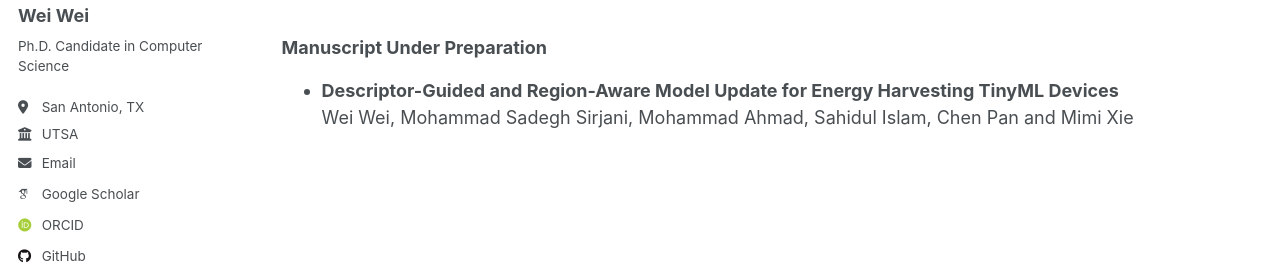
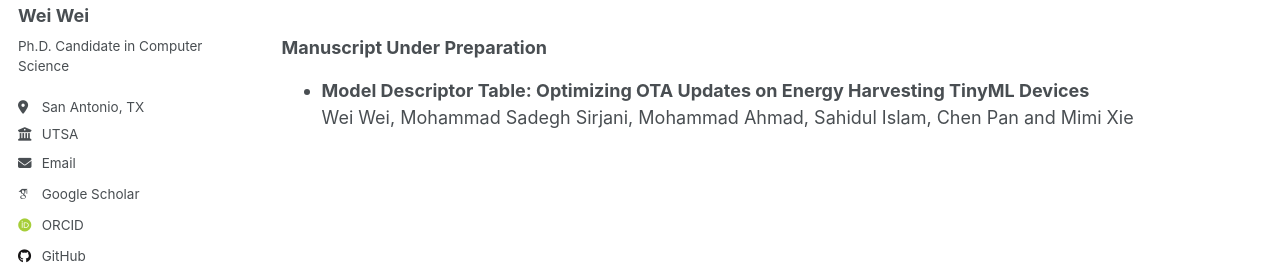
Before and after one commit to iamdoublewei/iamdoublewei.github.io, a Jekyll site: the page built from _publications/publications.md, in a window 1280 px wide and 900 px high, scrolled down 863 px. Shown: the part 361-634 px from the top of the window. Built offline with Jekyll 4.4.1, drawn with Linux system fonts in a browser that asks for light colours; some web fonts are replaced.

Commit message:
Update publications.md

```diff
--- a/_publications/publications.md
+++ b/_publications/publications.md
@@ -46,5 +46,5 @@ Wei Wei, Jingye Xu, Sahidul Islam, Chen Pan, Dakai Zhu and Mimi Xie
 
 ### **Manuscript Under Preparation**
 
-- **Descriptor-Guided and Region-Aware Model Update for Energy Harvesting TinyML Devices**
+- **Model Descriptor Table: Optimizing OTA Updates on Energy Harvesting TinyML Devices**
 Wei Wei, Mohammad Sadegh Sirjani, Mohammad Ahmad, Sahidul Islam, Chen Pan and Mimi Xie
```
